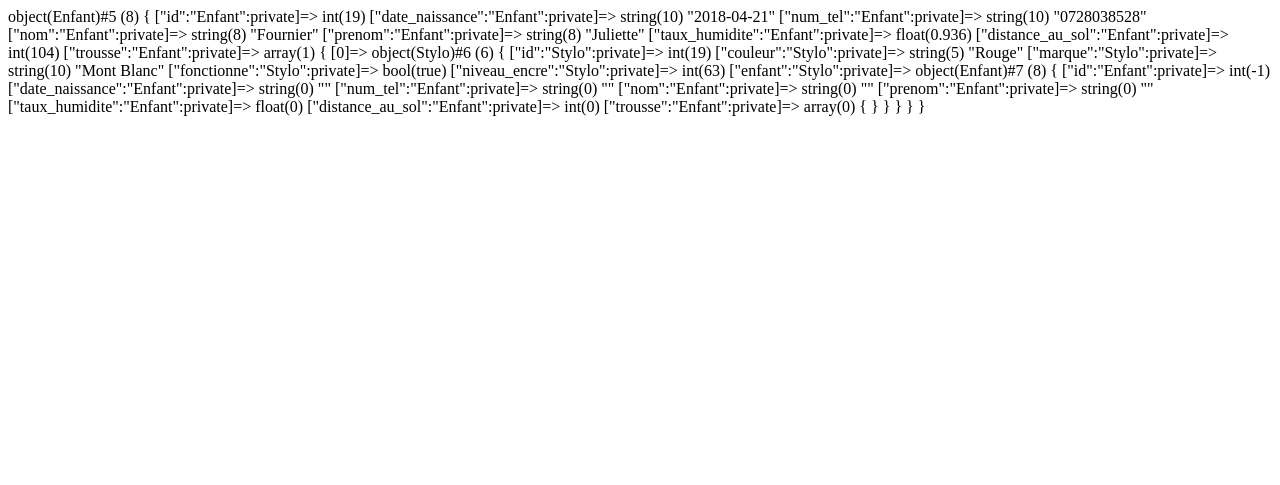
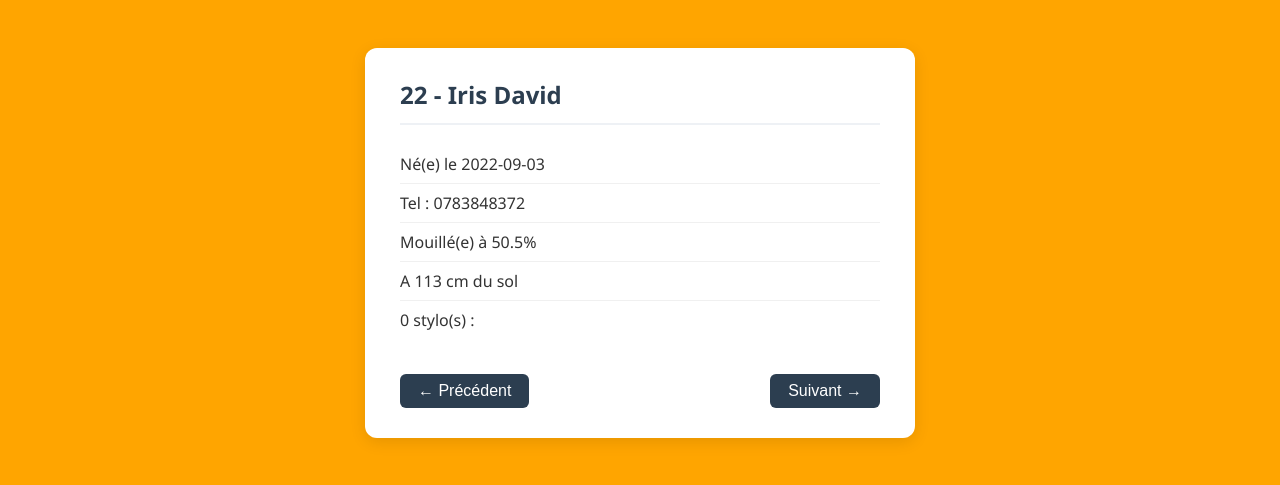
Before and after one commit to bthouverez/RentreeSIO2_2627, a PHP site: page /index.php in a window 1280 px wide. Shown: the top 485 px of the page. Run offline with PHP 8.4, Linux system fonts and the light colour scheme; data comes from the database, SQL or seed files in the repository.

Commit message:
TODO : faire fonctionner ca !

```diff
--- a/php/index.php
+++ b/php/index.php
@@ -8,10 +8,11 @@ ini_set('display_startup_errors', 1);
 
 require_once('model/EnfantDAO.php');
 
+$idEnfant = $_GET['enfant'] ?? 22;
 
 $daoEnfant = new EnfantDAO;
 
-$enfant = $daoEnfant->getById(13);
+$enfant = $daoEnfant->getById($idEnfant);
 
 
 // include copie/colle le code du fichier passé
--- a/php/model/EnfantDAO.php
+++ b/php/model/EnfantDAO.php
@@ -23,7 +23,8 @@ class EnfantDAO {
 		// int => Enfant
 
 		// requete SQL
-		$sql = "SELECT * FROM Enfants e JOIN Stylos s ON s.id_enfant = e.id WHERE e.id = ?";
+		$sql = "SELECT e.id, nom, prenom, num_tel, date_naissance, distance_au_sol, taux_humidite, couleur, marque, niveau_encre, fonctionne
+ FROM Enfants e LEFT JOIN Stylos s ON s.id_enfant = e.id WHERE e.id =  ?";
 		$stmt = $this->pdo->prepare($sql);
 		$stmt->execute([$id]);
 
@@ -42,9 +43,9 @@ class EnfantDAO {
 			$enfant->distance_au_sol = $tabEnfants[0]['distance_au_sol'];
 			$enfant->taux_humidite = $tabEnfants[0]['taux_humidite'];
 
-			foreach($tabEnfants as $tabEnfant) {
+			foreach($tabEnfants as $tabEnfant) if($tabEnfant['marque']) {
 				$s = new Stylo;
-				$s->id = $tabEnfant['id'];
+				// $s->id = $tabEnfant['id'];
 				$s->marque = $tabEnfant['marque'];
 				$s->couleur = $tabEnfant['couleur'];
 				$s->niveau_encre = $tabEnfant['niveau_encre'];
--- a/php/model/StyloDAO.php
+++ b/php/model/StyloDAO.php
@@ -27,7 +27,7 @@ class StyloDAO {
 
 
 		$sql = "SELECT * FROM Stylos s
-		JOIN Enfants e ON s.id_enfant = e.id WHERE s.id = ?";
+		LEFT JOIN Enfants e ON s.id_enfant = e.id WHERE s.id = ?";
 
 		$stmt = $this->pdo->prepare($sql);
 		$stmt->execute([$id]);
--- a/php/view/unEnfant.php
+++ b/php/view/unEnfant.php
@@ -4,10 +4,146 @@
 	<meta charset="utf-8">
 	<meta name="viewport" content="width=device-width, initial-scale=1">
 	<title>Un enfant</title>
+	<style>
+		* {
+			box-sizing: border-box;
+		}
+
+		body {
+			background: orange;
+			font-family: "Segoe UI", Arial, sans-serif;
+			color: #333;
+			display: flex;
+			justify-content: center;
+			padding: 40px 20px;
+		}
+
+		.cardEnfant {
+			background: #fff;
+			padding: 30px 35px;
+			border-radius: 12px;
+			box-shadow: 0 4px 16px rgba(0, 0, 0, 0.1);
+			width: 550px;
+			max-width: 100%;
+		}
+
+		.cardEnfant h1 {
+			margin: 0 0 20px;
+			font-size: 1.5em;
+			color: #2c3e50;
+			border-bottom: 2px solid #eef1f5;
+			padding-bottom: 12px;
+		}
+
+		.infos {
+			list-style: none;
+			padding: 0;
+			margin: 0 0 20px;
+		}
+
+		.infos > li {
+			padding: 8px 0;
+			border-bottom: 1px solid #f0f0f0;
+		}
+
+		.infos > li:last-child {
+			border-bottom: none;
+		}
+
+		.trousse {
+			list-style: none;
+			padding: 0;
+			margin: 10px 0 0;
+			display: flex;
+			flex-direction: column;
+			gap: 6px;
+		}
+
+		.stylo {
+			display: flex;
+			align-items: center;
+			gap: 10px;
+			padding: 6px 10px;
+			background: #f7f8fa;
+			border-radius: 6px;
+		}
+
+		.stylo .pastille {
+			width: 14px;
+			height: 14px;
+			border-radius: 50%;
+			border: 1px solid rgba(0, 0, 0, 0.2);
+			flex-shrink: 0;
+		}
+
+		.stylo .niveau {
+			margin-left: auto;
+			font-size: 0.85em;
+			color: #777;
+		}
+
+		.nav {
+			display: flex;
+			justify-content: space-between;
+			margin-top: 25px;
+		}
+
+		.nav a {
+			text-decoration: none;
+		}
+
+		.nav button {
+			padding: 8px 18px;
+			border: none;
+			border-radius: 6px;
+			background: #2c3e50;
+			color: #fff;
+			font-size: 1em;
+			cursor: pointer;
+		}
+
+		.nav button:hover {
+			background: #1a252f;
+		}
+
+		.empty {
+			text-align: center;
+			color: #888;
+			font-size: 1.2em;
+		}
+	</style>
 </head>
 <body>
 
-	<?php var_dump($enfant); ?>
+	<section class="cardEnfant">
+		<?php if($enfant->id > 0) { ?>
+		<h1><?= $enfant->id ?> - <?= $enfant->prenom ?> <?= $enfant->nom ?></h1>
+		<ul class="infos">
+			<li>Né(e) le <?= $enfant->date_naissance ?></li>
+			<li>Tel : <?= $enfant->num_tel ?></li>
+			<li>Mouillé(e) à <?= $enfant->taux_humidite*100 ?>%</li>
+			<li>A <?= $enfant->distance_au_sol ?> cm du sol</li>
+			<li><?= count($enfant->trousse) ?> stylo(s) :
+				<ul class="trousse">
+				<?php foreach($enfant->trousse as $stylo) { ?>
+					<li class="stylo">
+						<span class="pastille" style="background: <?= $stylo->couleur ?>;"></span>
+						<?= $stylo->marque ?> de couleur <?= $stylo->couleur ?>
+						<span class="niveau"><?= $stylo->niveau_encre ?>% d'encre</span>
+					</li>
+				<?php } ?>
+				</ul>
+			</li>
+		</ul>
+
+		<div class="nav">
+			<a href="?enfant=<?= $enfant->id-1 ?>"><button>&larr; Précédent</button></a>
+			<a href="?enfant=<?= $enfant->id+1 ?>"><button>Suivant &rarr;</button></a>
+		</div>
+	<?php } else { ?>
+		<p class="empty">Aucun enfant trouvé.</p>
+	<?php } ?>
+	</section>
 
 </body>
 </html>
```
